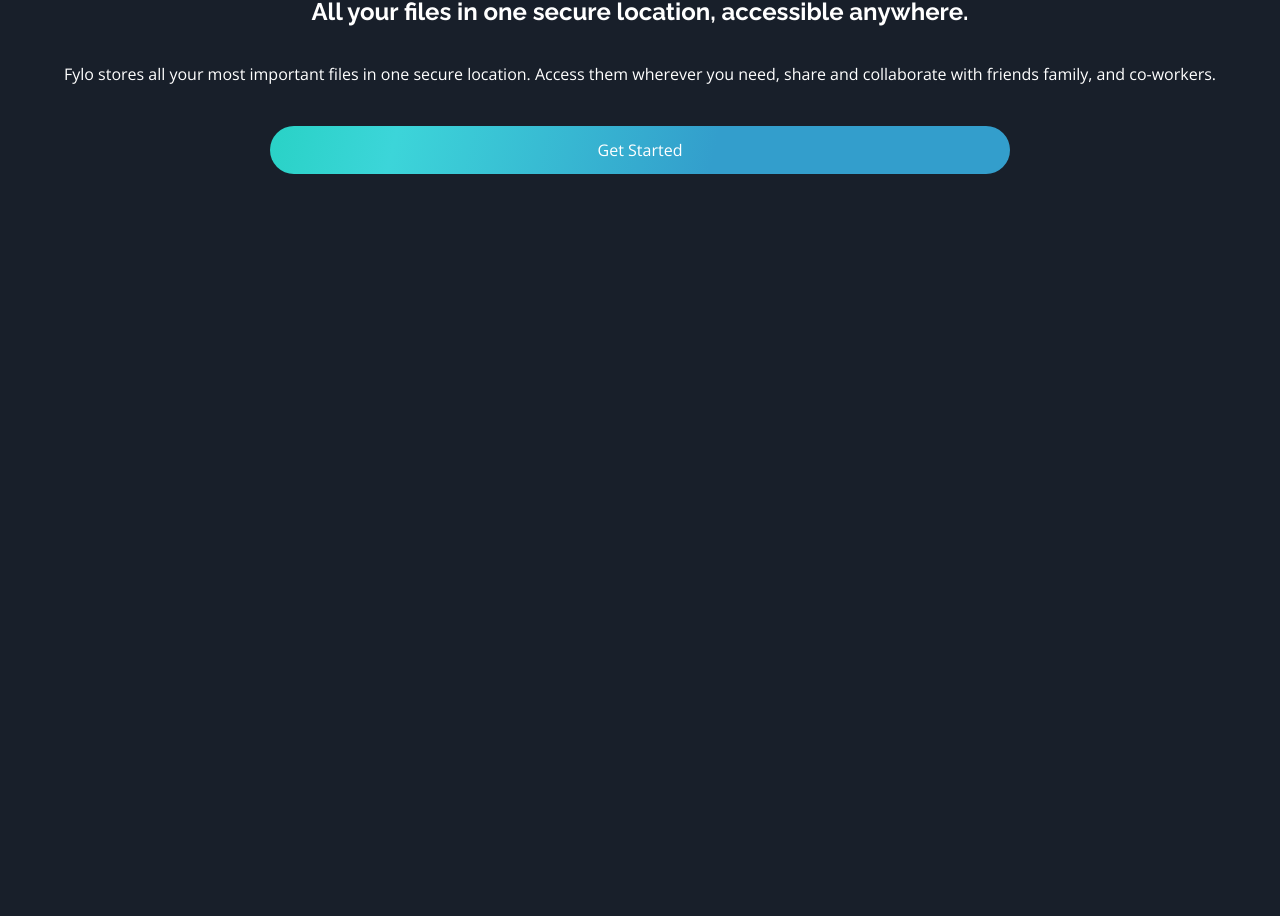
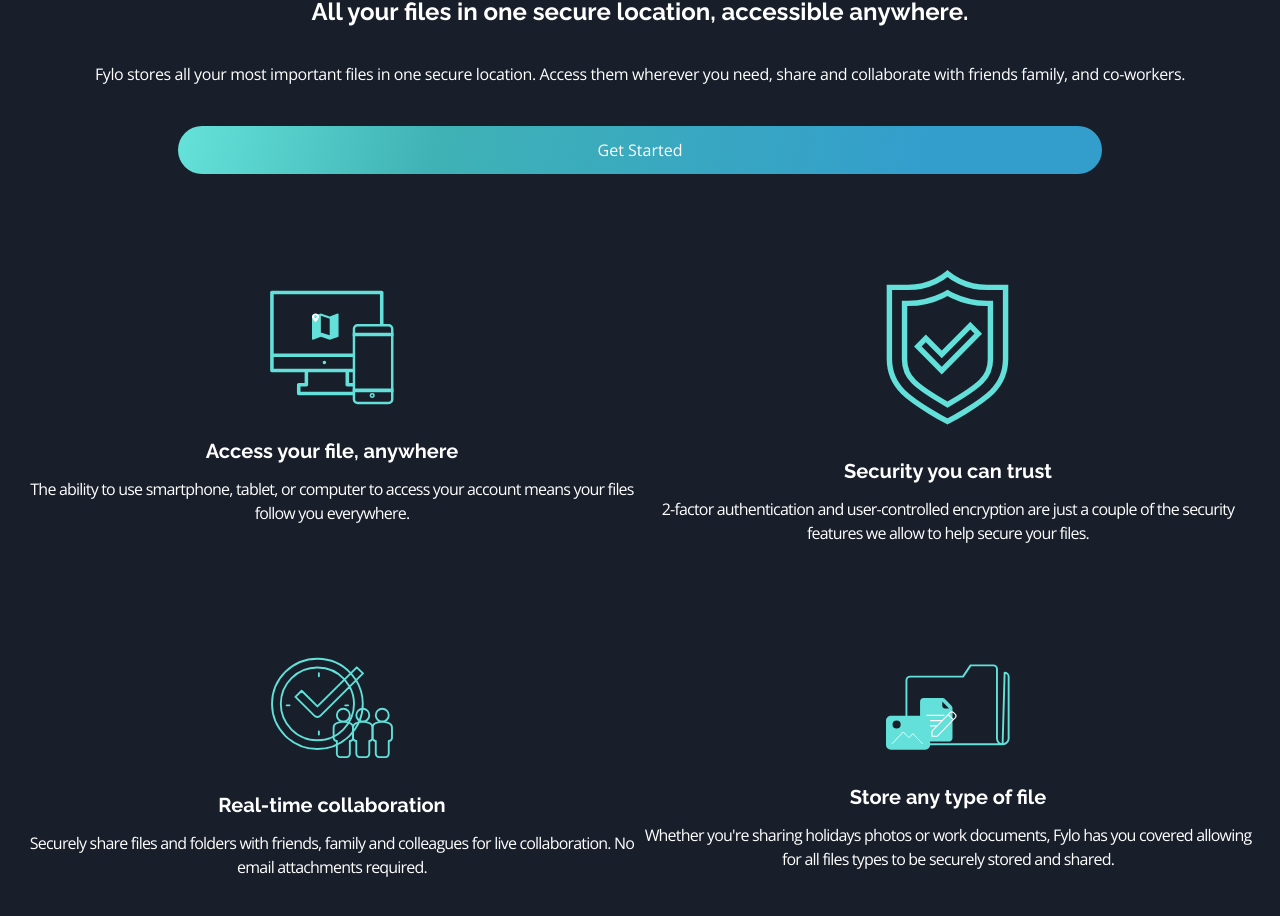
Before and after one commit to andrewpatasik/fylo-dark-theme-landing-page-master, a Next.js app: page / in a window 1280 px wide. Shown: the part 1040-1956 px from the top of the page. Before the commit the page ends 1254 px from the top, so only its background shows below. Built offline with nearby package versions, Linux system fonts and the light colour scheme.

Commit message:
features section added

```diff
--- /dev/null
+++ b/src/app/Features/index.tsx
@@ -0,0 +1,87 @@
+import Image from "next/image";
+import { Raleway } from "next/font/google";
+
+const raleway = Raleway({ weight: ["400", "700"], subsets: ["latin"] });
+
+export const Features = () => {
+  return (
+    <ul className="grid sm:grid-cols-2 text-center px-6">
+      <li className="flex flex-col justify-center items-center py-14">
+        <Image
+          src="/images/icon-access-anywhere.svg"
+          alt="icon illustration for feature one access anywhere"
+          width={0}
+          height={0}
+          className="w-1/5 h-auto"
+        />
+        <div>
+          <h3 className={`${raleway.className} text-xl font-bold mt-8 mb-3`}>
+            Access your file, anywhere
+          </h3>
+          <p className="tracking-tighter">
+            The ability to use smartphone, tablet, or computer to access your
+            account means your files follow you everywhere.
+          </p>
+        </div>
+      </li>
+
+      <li className="flex flex-col justify-center items-center py-14">
+        <Image
+          src="/images/icon-security.svg"
+          alt="icon illustration for feature two security"
+          width={0}
+          height={0}
+          className="w-1/5 h-auto"
+        />
+        <div>
+          <h3 className={`${raleway.className} text-xl font-bold mt-8 mb-3`}>
+            Security you can trust
+          </h3>
+          <p className="tracking-tighter">
+            2-factor authentication and user-controlled encryption are just a
+            couple of the security features we allow to help secure your files.
+          </p>
+        </div>
+      </li>
+
+      <li className="flex flex-col justify-center items-center py-14">
+        <Image
+          src="/images/icon-collaboration.svg"
+          alt="icon illustration for feature three collaboration"
+          width={0}
+          height={0}
+          className="w-1/5 h-auto"
+        />
+        <div>
+          <h3 className={`${raleway.className} text-xl font-bold mt-8 mb-3`}>
+            Real-time collaboration
+          </h3>
+          <p className="tracking-tighter">
+            Securely share files and folders with friends, family and colleagues
+            for live collaboration. No email attachments required.
+          </p>
+        </div>
+      </li>
+
+      <li className="flex flex-col justify-center items-center py-14">
+        <Image
+          src="/images/icon-any-file.svg"
+          alt="icon illustration for feature four multi-format file storage"
+          width={0}
+          height={0}
+          className="w-1/5 h-auto"
+        />
+        <div>
+          <h3 className={`${raleway.className} text-xl font-bold mt-8 mb-3`}>
+            Store any type of file
+          </h3>
+          <p className="tracking-tighter">
+            Whether you're sharing holidays photos or work documents, Fylo has
+            you covered allowing for all files types to be securely stored and
+            shared.
+          </p>
+        </div>
+      </li>
+    </ul>
+  );
+};
--- a/src/app/HeroSection/index.tsx
+++ b/src/app/HeroSection/index.tsx
@@ -6,7 +6,7 @@ const raleway = Raleway({ weight: ["400", "700"], subsets: ["latin"] });
 
 export const HeroSection = () => {
   return (
-    <section className="-z-50 intro h-[22rem] relative text-center px-6">
+    <section className="relative text-center px-6 mb-18">
       <Background imageString="/images/bg-curvy-mobile.svg" />
       <div className="z-10 pt-3">
         <Image
@@ -23,7 +23,7 @@ export const HeroSection = () => {
       >
         All your files in one secure location, accessible anywhere.
       </h1>
-      <p>
+      <p className="tracking-tight">
         Fylo stores all your most important files in one secure location. Access
         them wherever you need, share and collaborate with friends family, and
         co-workers.
--- a/src/app/globals.css
+++ b/src/app/globals.css
@@ -28,12 +28,12 @@ body {
 }
 
 .button {
-  background: rgb(41, 210, 198);
+  background: rgb(101, 226, 217);
   background: linear-gradient(
     103deg,
-    rgba(41, 210, 198, 1) 0%,
-    rgba(60, 213, 217, 1) 17%,
-    rgba(51, 158, 204, 1) 60%,
+    rgba(101, 226, 217, 1) 0%,
+    rgba(63, 178, 181, 1) 28%,
+    rgba(51, 158, 204, 1) 81%,
     rgba(51, 158, 204, 1) 95%
   );
 }
--- a/src/app/page.tsx
+++ b/src/app/page.tsx
@@ -1,5 +1,6 @@
 import { Navbar } from "@/components";
 import { HeroSection } from "./HeroSection";
+import { Features } from "./Features";
 
 export default function Home() {
 
@@ -7,6 +8,7 @@ export default function Home() {
     <main className="flex min-h-screen flex-col">
       <Navbar />
       <HeroSection />
+      <Features />
     </main>
   )
 }
--- a/src/components/Background/index.tsx
+++ b/src/components/Background/index.tsx
@@ -2,13 +2,15 @@ import Image from "next/image";
 
 export const Background = ({ imageString }: { imageString: string }) => {
   return (
+    <div className="-z-50 intro w-full h-[22rem] absolute left-0">
       <Image
         src={imageString}
         alt="background"
         width={0}
         height={0}
-      className="-z-10 w-full h-auto absolute left-0 bottom-0"
+        className="-z-10 w-full h-auto absolute bottom-0"
         draggable={false}
       />
+    </div>
   );
 };
--- a/src/components/Button/index.tsx
+++ b/src/components/Button/index.tsx
@@ -1,5 +1,5 @@
-
-
 export const Button = ({ children }: { children: string }) => {
-  return <button className="button w-3/5 h-12 rounded-full my-10">{children}</button>;
+  return (
+    <button className="button w-3/4 h-12 rounded-full my-10">{children}</button>
+  );
 };
```
Lines whose indentation alone changed are shown as unchanged.
